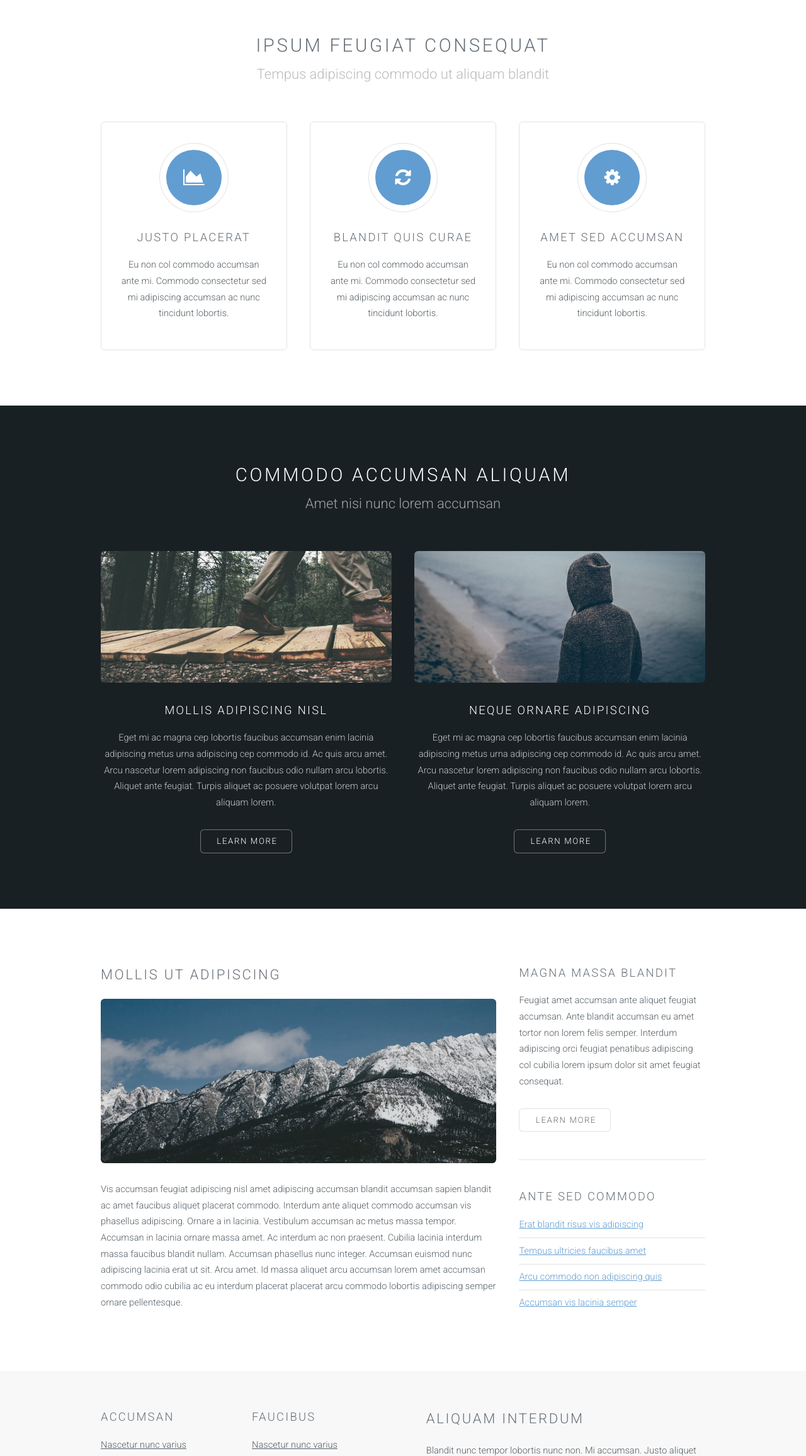
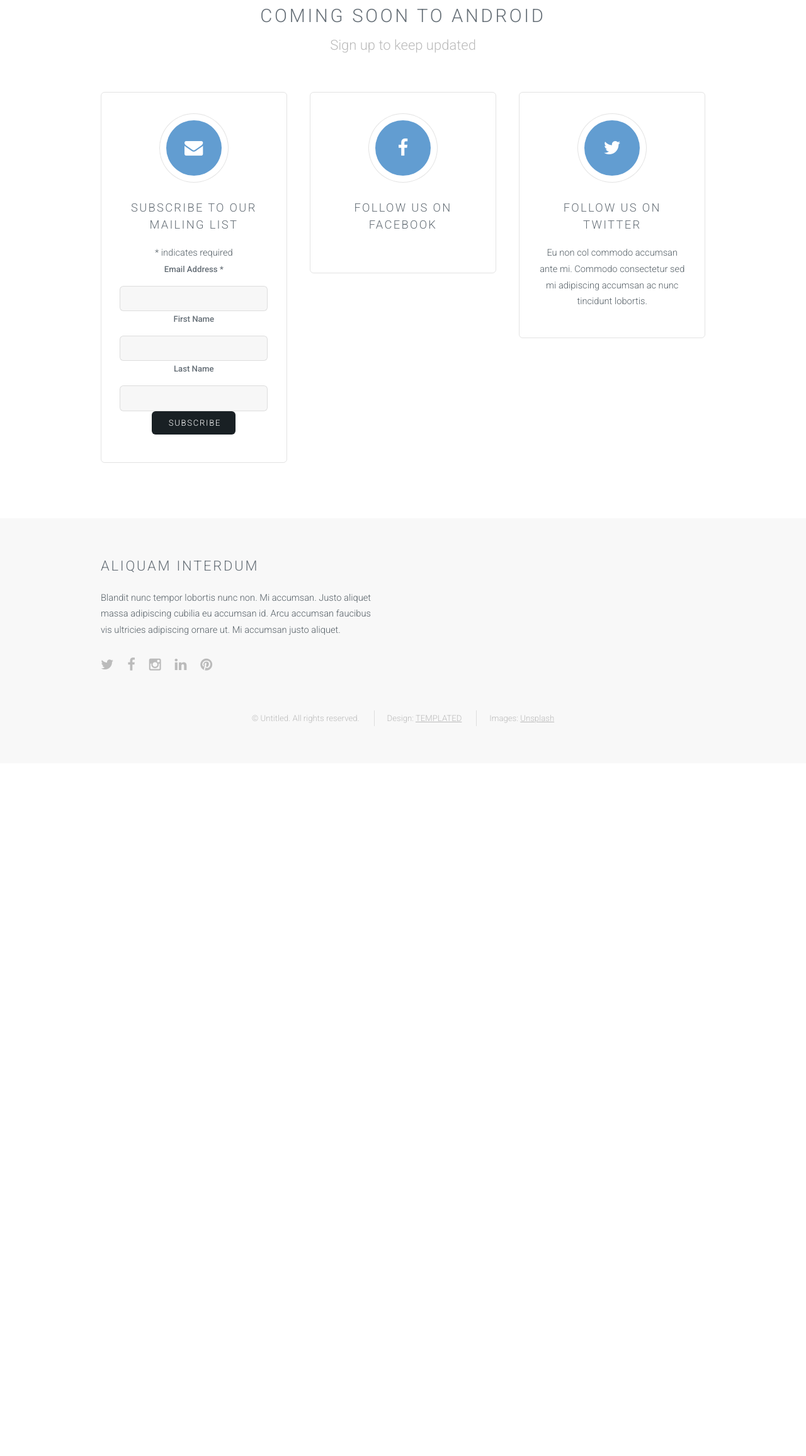
Before and after one commit to flightmaster/flightmaster.github.io, a plain HTML site: page index.html in a window 1280 px wide. Shown: the part 488-2800 px from the top of the page at 63% size. After the commit the page ends 1700 px from the top, so only its background shows below. Drawn offline with Linux system fonts and the light colour scheme.

Commit message:
Added signup, initial text

```diff
--- a/css/style.css
+++ b/css/style.css
@@ -982,7 +982,7 @@
 		background-size: cover;
 		background-position: center center;
 		background-repeat: no-repeat;
-		color: #d8d8d8;
+		color: #ffffff;
 		padding: 14em 0;
 		text-align: center;
 		position: relative;
--- a/index.html
+++ b/index.html
@@ -6,7 +6,7 @@
 -->
 <html>
 	<head>
-		<title>Ion by TEMPLATED</title>
+		<title>FlightMaster - an Android VFR Navigation App for Pilots</title>
 		<meta http-equiv="content-type" content="text/html; charset=utf-8" />
 		<meta name="description" content="" />
 		<meta name="keywords" content="" />
@@ -25,14 +25,14 @@
 
 		<!-- Header -->
 			<header id="header" class="skel-layers-fixed">
-				<h1><a href="#">Ion</a></h1>
+            <!--<h1><a href="#">Ion</a></h1>-->
 				<nav id="nav">
 					<ul>
-						<li><a href="index.html">Home</a></li>
-						<li><a href="left-sidebar.html">Left Sidebar</a></li>
-						<li><a href="right-sidebar.html">Right Sidebar</a></li>
-						<li><a href="no-sidebar.html">No Sidebar</a></li>
-						<li><a href="#" class="button special">Sign Up</a></li>
+                            <!--<li><a href="index.html">Home</a></li>-->
+                            <!--<li><a href="left-sidebar.html">Left Sidebar</a></li>-->
+                            <!--<li><a href="right-sidebar.html">Right Sidebar</a></li>-->
+                            <!--<li><a href="no-sidebar.html">No Sidebar</a></li>-->
+                            <!--<li><a href="#" class="button special">Sign Up</a></li>-->
 					</ul>
 				</nav>
 			</header>
@@ -40,11 +40,11 @@
 		<!-- Banner -->
 			<section id="banner">
 				<div class="inner">
-					<h2>This is Ion</h2>
-					<p>A free responsive template by <a href="http://templated.co">TEMPLATED</a></p>
+					<h2>FlightMaster</h2>
+                    <p>Android VFR Navigation App for Pilots</p>
 					<ul class="actions">
-						<li><a href="#content" class="button big special">Sign Up</a></li>
-						<li><a href="#elements" class="button big alt">Learn More</a></li>
+                    <!--<li><a href="#content" class="button big special">Sign Up</a></li>-->
+                        <!--<li><a href="#elements" class="button big alt">Learn More</a></li>-->
 					</ul>
 				</div>
 			</section>
@@ -52,96 +52,58 @@
 		<!-- One -->
 			<section id="one" class="wrapper style1">
 				<header class="major">
-					<h2>Ipsum feugiat consequat</h2>
-					<p>Tempus adipiscing commodo ut aliquam blandit</p>
+					<h2>Coming soon to Android</h2>
+					<p>Sign up to keep updated</p>
 				</header>
 				<div class="container">
 					<div class="row">
 						<div class="4u">
 							<section class="special box">
-								<i class="icon fa-area-chart major"></i>
-								<h3>Justo placerat</h3>
-								<p>Eu non col commodo accumsan ante mi. Commodo consectetur sed mi adipiscing accumsan ac nunc tincidunt lobortis.</p>
+								<i class="icon fa-envelope major"></i>
+								<h3>Subscribe to our mailing list</h3>
+                                        <!-- Begin MailChimp Signup Form -->
+                                        <div id="mc_embed_signup">
+                                                <!--<form action="//flight-master.us10.list-manage.com/subscribe/post?u=ec02febbe6b813654ab34185c&amp;id=1c271413d0" method="post" id="mc-embedded-subscribe-form" name="mc-embedded-subscribe-form" class="validate" target="_blank" novalidate>-->
+                                            <div id="mc_embed_signup_scroll">
+                                        <div class="indicates-required"><span class="asterisk">*</span> indicates required</div>
+                                        <div class="mc-field-group">
+                                            <label for="mce-EMAIL">Email Address  <span class="asterisk">*</span>
+                                        </label>
+                                            <input type="email" value="" name="EMAIL" class="required email" id="mce-EMAIL">
+                                        </div>
+                                        <div class="mc-field-group">
+                                            <label for="mce-FNAME">First Name </label>
+                                            <input type="text" value="" name="FNAME" class="" id="mce-FNAME">
+                                        </div>
+                                        <div class="mc-field-group">
+                                            <label for="mce-LNAME">Last Name </label>
+                                            <input type="text" value="" name="LNAME" class="" id="mce-LNAME">
+                                        </div>
+                                            <div id="mce-responses" class="clear">
+                                                <div class="response" id="mce-error-response" style="display:none"></div>
+                                                <div class="response" id="mce-success-response" style="display:none"></div>
+                                            </div>    <!-- real people should not fill this in and expect good things - do not remove this or risk form bot signups-->
+                                            <div style="position: absolute; left: -5000px;"><input type="text" name="b_ec02febbe6b813654ab34185c_1c271413d0" tabindex="-1" value=""></div>
+                                            <div class="clear"><input type="submit" value="Subscribe" name="subscribe" id="mc-embedded-subscribe" class="button"></div>
+                                            </div>
+                                        </form>
+                                        </div>
+
+<!--End mc_embed_signup-->
 							</section>
 						</div>
 						<div class="4u">
 							<section class="special box">
-								<i class="icon fa-refresh major"></i>
-								<h3>Blandit quis curae</h3>
-								<p>Eu non col commodo accumsan ante mi. Commodo consectetur sed mi adipiscing accumsan ac nunc tincidunt lobortis.</p>
+								<i class="icon fa-facebook major"></i>
+								<h3>Follow us on Facebook</h3>
+								<p></p>
 							</section>
 						</div>
 						<div class="4u">
 							<section class="special box">
-								<i class="icon fa-cog major"></i>
-								<h3>Amet sed accumsan</h3>
+								<i class="icon fa-twitter major"></i>
+								<h3>Follow us on Twitter</h3>
 								<p>Eu non col commodo accumsan ante mi. Commodo consectetur sed mi adipiscing accumsan ac nunc tincidunt lobortis.</p>
-							</section>
-						</div>
-					</div>
-				</div>
-			</section>
-
-		<!-- Two -->
-			<section id="two" class="wrapper style2">
-				<header class="major">
-					<h2>Commodo accumsan aliquam</h2>
-					<p>Amet nisi nunc lorem accumsan</p>
-				</header>
-				<div class="container">
-					<div class="row">
-						<div class="6u">
-							<section class="special">
-								<a href="#" class="image fit"><img src="images/pic01.jpg" alt="" /></a>
-								<h3>Mollis adipiscing nisl</h3>
-								<p>Eget mi ac magna cep lobortis faucibus accumsan enim lacinia adipiscing metus urna adipiscing cep commodo id. Ac quis arcu amet. Arcu nascetur lorem adipiscing non faucibus odio nullam arcu lobortis. Aliquet ante feugiat. Turpis aliquet ac posuere volutpat lorem arcu aliquam lorem.</p>
-								<ul class="actions">
-									<li><a href="#" class="button alt">Learn More</a></li>
-								</ul>
-							</section>
-						</div>
-						<div class="6u">
-							<section class="special">
-								<a href="#" class="image fit"><img src="images/pic02.jpg" alt="" /></a>
-								<h3>Neque ornare adipiscing</h3>
-								<p>Eget mi ac magna cep lobortis faucibus accumsan enim lacinia adipiscing metus urna adipiscing cep commodo id. Ac quis arcu amet. Arcu nascetur lorem adipiscing non faucibus odio nullam arcu lobortis. Aliquet ante feugiat. Turpis aliquet ac posuere volutpat lorem arcu aliquam lorem.</p>
-								<ul class="actions">
-									<li><a href="#" class="button alt">Learn More</a></li>
-								</ul>
-							</section>
-						</div>
-					</div>
-				</div>
-			</section>
-
-		<!-- Three -->
-			<section id="three" class="wrapper style1">
-				<div class="container">
-					<div class="row">
-						<div class="8u">
-							<section>
-								<h2>Mollis ut adipiscing</h2>
-								<a href="#" class="image fit"><img src="images/pic03.jpg" alt="" /></a>
-								<p>Vis accumsan feugiat adipiscing nisl amet adipiscing accumsan blandit accumsan sapien blandit ac amet faucibus aliquet placerat commodo. Interdum ante aliquet commodo accumsan vis phasellus adipiscing. Ornare a in lacinia. Vestibulum accumsan ac metus massa tempor. Accumsan in lacinia ornare massa amet. Ac interdum ac non praesent. Cubilia lacinia interdum massa faucibus blandit nullam. Accumsan phasellus nunc integer. Accumsan euismod nunc adipiscing lacinia erat ut sit. Arcu amet. Id massa aliquet arcu accumsan lorem amet accumsan commodo odio cubilia ac eu interdum placerat placerat arcu commodo lobortis adipiscing semper ornare pellentesque.</p>
-							</section>
-						</div>
-						<div class="4u">
-							<section>
-								<h3>Magna massa blandit</h3>
-								<p>Feugiat amet accumsan ante aliquet feugiat accumsan. Ante blandit accumsan eu amet tortor non lorem felis semper. Interdum adipiscing orci feugiat penatibus adipiscing col cubilia lorem ipsum dolor sit amet feugiat consequat.</p>
-								<ul class="actions">
-									<li><a href="#" class="button alt">Learn More</a></li>
-								</ul>
-							</section>
-							<hr />
-							<section>
-								<h3>Ante sed commodo</h3>
-								<ul class="alt">
-									<li><a href="#">Erat blandit risus vis adipiscing</a></li>
-									<li><a href="#">Tempus ultricies faucibus amet</a></li>
-									<li><a href="#">Arcu commodo non adipiscing quis</a></li>
-									<li><a href="#">Accumsan vis lacinia semper</a></li>
-								</ul>
 							</section>
 						</div>
 					</div>
@@ -152,28 +114,6 @@
 			<footer id="footer">
 				<div class="container">
 					<div class="row double">
-						<div class="6u">
-							<div class="row collapse-at-2">
-								<div class="6u">
-									<h3>Accumsan</h3>
-									<ul class="alt">
-										<li><a href="#">Nascetur nunc varius</a></li>
-										<li><a href="#">Vis faucibus sed tempor</a></li>
-										<li><a href="#">Massa amet lobortis vel</a></li>
-										<li><a href="#">Nascetur nunc varius</a></li>
-									</ul>
-								</div>
-								<div class="6u">
-									<h3>Faucibus</h3>
-									<ul class="alt">
-										<li><a href="#">Nascetur nunc varius</a></li>
-										<li><a href="#">Vis faucibus sed tempor</a></li>
-										<li><a href="#">Massa amet lobortis vel</a></li>
-										<li><a href="#">Nascetur nunc varius</a></li>
-									</ul>
-								</div>
-							</div>
-						</div>
 						<div class="6u">
 							<h2>Aliquam Interdum</h2>
 							<p>Blandit nunc tempor lobortis nunc non. Mi accumsan. Justo aliquet massa adipiscing cubilia eu accumsan id. Arcu accumsan faucibus vis ultricies adipiscing ornare ut. Mi accumsan justo aliquet.</p>
```
Also changed, not shown: images/banner.jpg.
